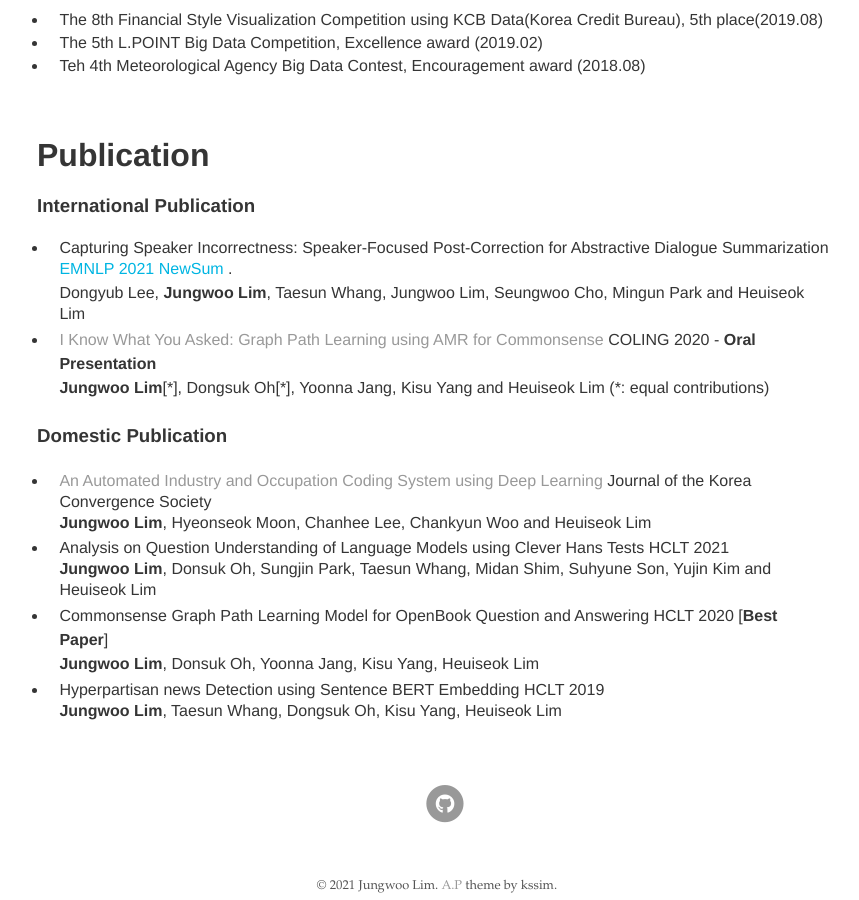
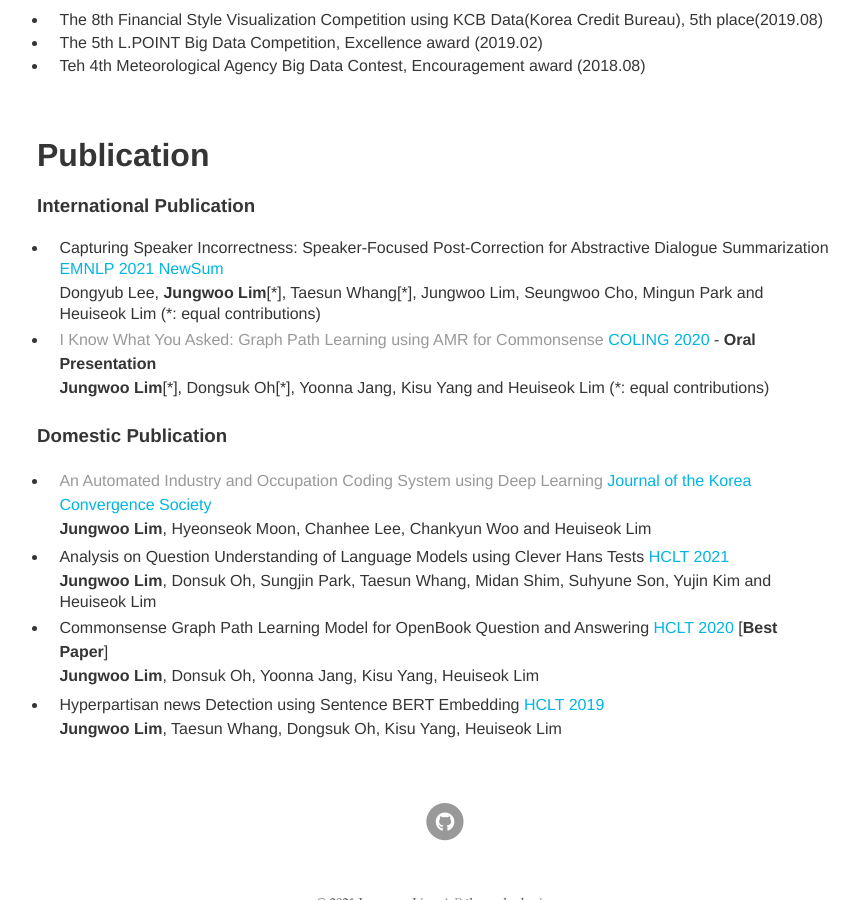
Before and after one commit to dlawjddn803/dlawjddn803.github.io, a Jekyll site: the page built from index.md, in a window 1280 px wide and 900 px high, scrolled down 1023 px. Shown: the whole window, without its empty margins (203-1062 px from the left). Built offline with Jekyll 4.4.1, drawn with Linux system fonts in a browser that asks for light colours; our own code applies the rules of GitHub Pages for plain Markdown files.

```diff
--- a/index.md
+++ b/index.md
@@ -40,17 +40,17 @@ Contact: dlawjddn803@gmail.com / wjddn803@korea.ac.kr
 # Publication
 
 ### International Publication
-* Capturing Speaker Incorrectness: Speaker-Focused Post-Correction for Abstractive Dialogue Summarization <span style="color:rgb(0,181,226)"> EMNLP 2021 NewSum </span>.<br/>
- Dongyub Lee, **Jungwoo Lim**, Taesun Whang, Jungwoo Lim, Seungwoo Cho, Mingun Park and Heuiseok Lim
-* [I Know What You Asked: Graph Path Learning using AMR for Commonsense](https://arxiv.org/pdf/2011.00766.pdf) COLING 2020 - **Oral Presentation** <br/>
+* Capturing Speaker Incorrectness: Speaker-Focused Post-Correction for Abstractive Dialogue Summarization <span style="color:rgb(0,181,226)"> EMNLP 2021 NewSum </span> <br/>
+ Dongyub Lee, **Jungwoo Lim**[\*], Taesun Whang[\*], Jungwoo Lim, Seungwoo Cho, Mingun Park and Heuiseok Lim (*: equal contributions)
+* [I Know What You Asked: Graph Path Learning using AMR for Commonsense](https://arxiv.org/pdf/2011.00766.pdf) <span style="color:rgb(0,181,226)"> COLING 2020 </span> - **Oral Presentation** <br/>
 **Jungwoo Lim**[\*], Dongsuk Oh[\*], Yoonna Jang, Kisu Yang and Heuiseok Lim (*: equal contributions)
 
 ### Domestic Publication
-* [An Automated Industry and Occupation Coding System using Deep Learning](https://www.koreascience.or.kr/article/JAKO202113759910436.pdf) Journal of the Korea Convergence Society <br/>
+* [An Automated Industry and Occupation Coding System using Deep Learning](https://www.koreascience.or.kr/article/JAKO202113759910436.pdf) <span style="color:rgb(0,181,226)"> Journal of the Korea Convergence Society </span> <br/>
 **Jungwoo Lim**, Hyeonseok Moon, Chanhee Lee, Chankyun Woo and Heuiseok Lim
-* Analysis on Question Understanding of Language Models using Clever Hans Tests HCLT 2021 <br/>
+* Analysis on Question Understanding of Language Models using Clever Hans Tests <span style="color:rgb(0,181,226)"> HCLT 2021 </span> <br/>
 **Jungwoo Lim**, Donsuk Oh, Sungjin Park, Taesun Whang, Midan Shim, Suhyune Son, Yujin Kim and Heuiseok Lim
-* Commonsense Graph Path Learning Model for OpenBook Question and Answering HCLT 2020 [**Best Paper**] <br/>
+* Commonsense Graph Path Learning Model for OpenBook Question and Answering <span style="color:rgb(0,181,226)"> HCLT 2020 </span> [**Best Paper**] <br/>
 **Jungwoo Lim**, Donsuk Oh, Yoonna Jang, Kisu Yang, Heuiseok Lim
-* Hyperpartisan news Detection using Sentence BERT Embedding HCLT 2019 <br/>
+* Hyperpartisan news Detection using Sentence BERT Embedding <span style="color:rgb(0,181,226)"> HCLT 2019 </span> <br/>
 **Jungwoo Lim**, Taesun Whang, Dongsuk Oh, Kisu Yang, Heuiseok Lim
```
